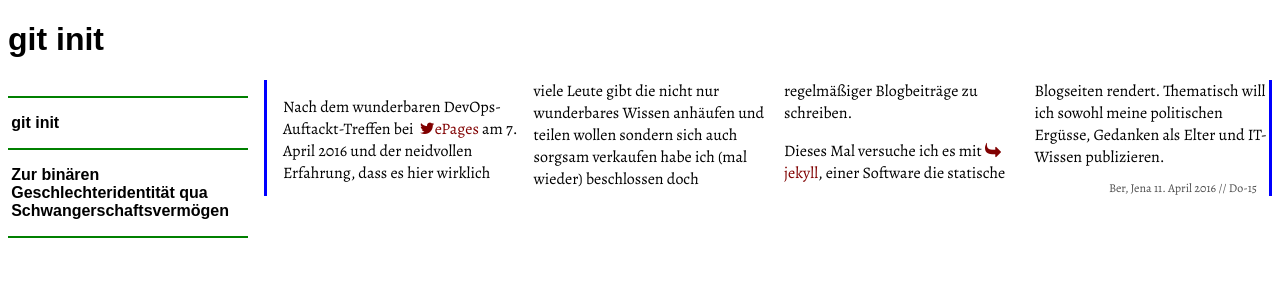
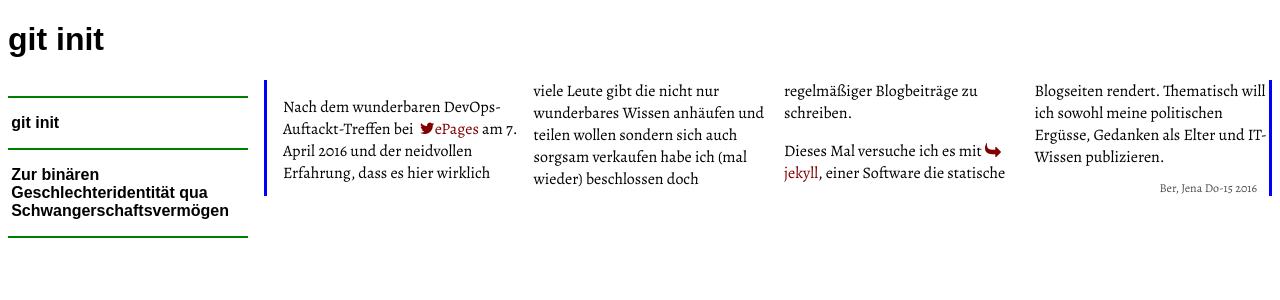
Before and after one commit to HoffmannP/Blog, a Jekyll site: the page built from _posts/2016-04-11-git init.md, in a window 1280 px wide. Shown: the top 300 px of the page. Built offline with Jekyll 4.4.1, drawn with Linux system fonts in a browser that asks for light colours; nearby versions of some CDN libraries; some web fonts are replaced.

Commit message:
Layout für index

```diff
--- a/_layouts/post.html
+++ b/_layouts/post.html
@@ -5,11 +5,8 @@
         <div>{{content}}</div>
         <p class="signature">
             {{page.author}}, {{page.location}}
-
-{% assign m = page.date | date: "%-m" | minus: 1 %}
 {% assign wt = page.date | date: "%-m" | minus: 1 %}
-{{ page.date | date: "%-d." }} {{ site.monate[m] }} {{ page.date | date: "%Y" }} //
-{{ site.wt[wt]] }}-{{ page.date | date: "%V" }}
+{{ site.wt[wt]] }}-{{ page.date | date: "%V" }} {{ page.date | date: "%Y" }}
         </p>
     </div>
 {% include footer.html %}
--- a/index.html
+++ b/index.html
@@ -1,4 +1,5 @@
 ---
+layout: default
 title: .index
 ---
 {% include header.html %}
```
Also changed, not shown: 1 other file.
